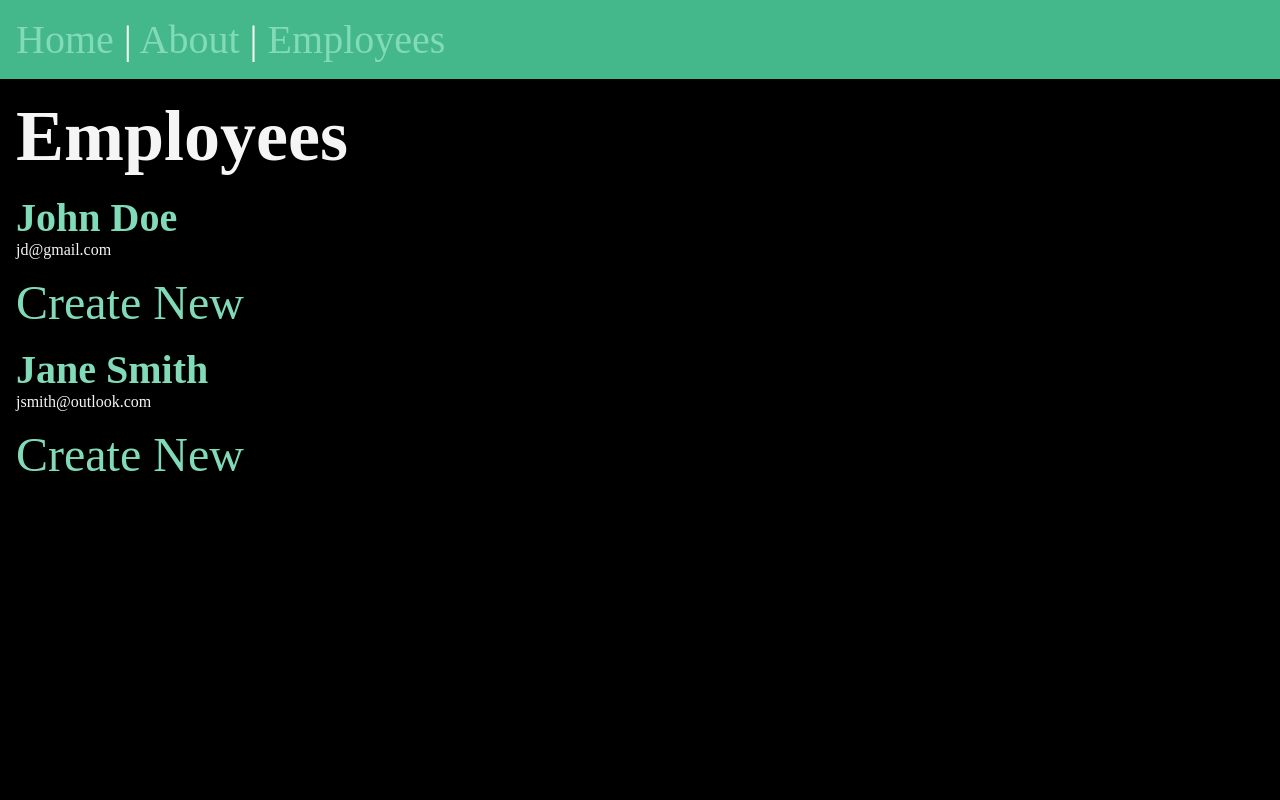
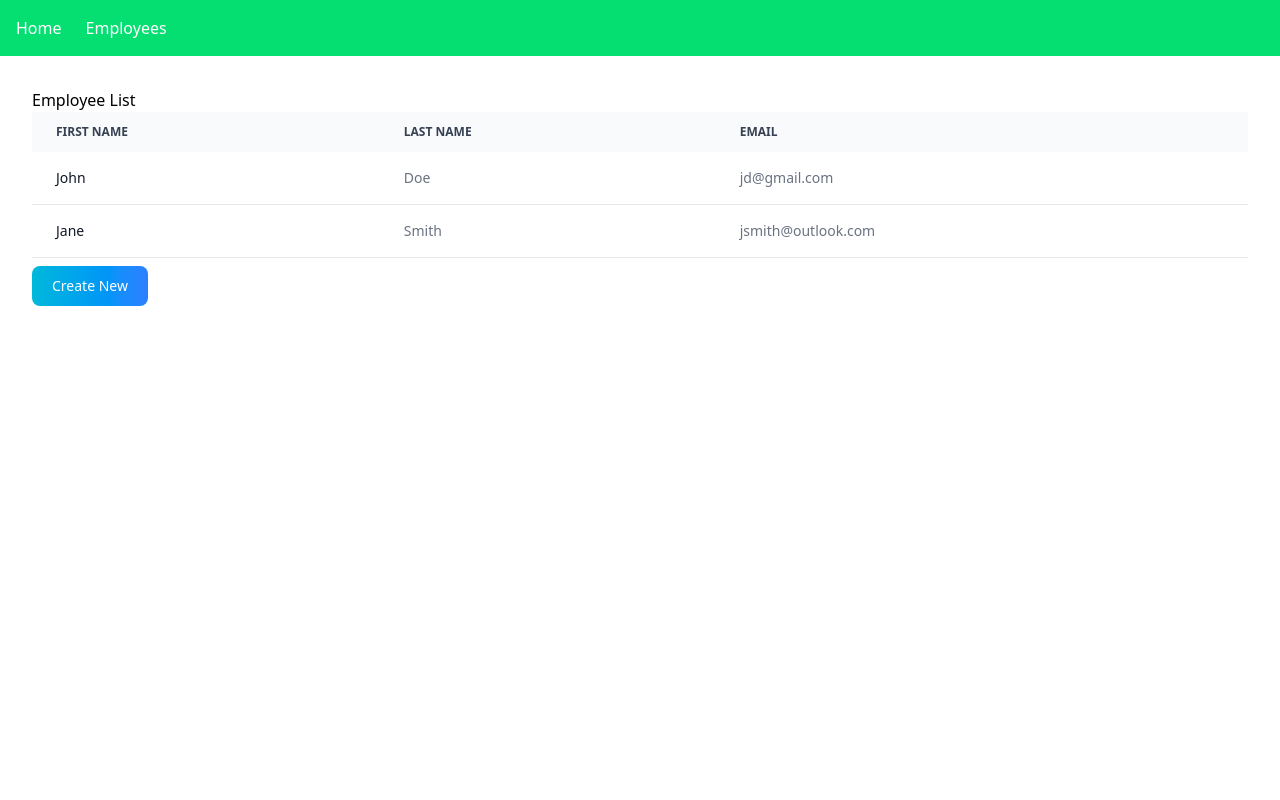
Before and after one commit to ashish74624/Employee-Directory, a Django app: page /employees/ in a window 1280 px wide. Run offline with Django 5.2, Linux system fonts and the light colour scheme; data comes from the database, SQL or seed files in the repository.

Commit message:
Refactor employee list template for improved layout and styling; remove unused CSS and about page

```diff
--- a/emp/employee/templates/employees/employee_list.html
+++ b/emp/employee/templates/employees/employee_list.html
@@ -1,18 +1,41 @@
 {% extends 'layout.html' %} {% block title %} Employees {% endblock %}
 {% block content %}
-<section>
-  <h1>Employees</h1>
+<section class="p-8">
+  <h1>Employee List</h1>
 
-  {% for employee in employees %}
-  <article class="post">
-    <h2>
-      <a href="{%  url 'employee_dir:page' slug=employee.email %}">
-        {{ employee.first_name }} {{employee.last_name}}
-      </a>
-    </h2>
-    <p>{{ employee.email }}</p>
-  </article>
-  <a href="{% url 'employee_dir:create' %}">Create New</a>
-  {% endfor %}
+  <div class="relative overflow-x-auto">
+    <table class="w-full text-sm text-left rtl:text-right text-gray-500">
+      <thead class="text-xs text-gray-700 uppercase bg-gray-50">
+        <tr>
+          <th scope="col" class="px-6 py-3">First name</th>
+          <th scope="col" class="px-6 py-3">Last name</th>
+          <th scope="col" class="px-6 py-3">Email</th>
+        </tr>
+      </thead>
+      <tbody>
+        {% for employee in employees %}
+        <tr class="bg-white border-b border-gray-200">
+          <th
+            scope="row"
+            class="px-6 py-4 font-medium text-gray-900 whitespace-nowrap"
+          >
+            {{ employee.first_name }}
+          </th>
+          <td class="px-6 py-4">{{ employee.last_name }}</td>
+          <td class="px-6 py-4">{{ employee.email }}</td>
+        </tr>
+        {% endfor %}
+      </tbody>
+    </table>
+  </div>
+
+  <a href="{% url 'employee_dir:create' %}">
+    <button
+      type="button"
+      class="text-white bg-gradient-to-r from-cyan-500 to-blue-500 hover:bg-gradient-to-bl focus:ring-4 focus:outline-none focus:ring-cyan-300 font-medium rounded-lg text-sm px-5 py-2.5 text-center me-2 my-2"
+    >
+      Create New
+    </button>
+  </a>
 </section>
 {% endblock %}
--- a/emp/static/css/style.css
+++ /dev/null
@@ -1,46 +0,0 @@
-* {
-  margin: 0;
-  padding: 0;
-  box-sizing: border-box;
-}
-
-body {
-  min-height: 100vh;
-  background-color: black;
-  color: whitesmoke;
-  font-size: 3rem;
-}
-
-nav {
-  padding: 1rem;
-  background-color: #44b78b;
-  color: white;
-  font-size: 2.5rem;
-}
-
-main {
-  padding: 1rem;
-}
-
-section {
-  display: flex;
-  flex-flow: column;
-  gap: 1rem;
-}
-
-h2 {
-  font-size: 2.5rem;
-}
-
-p {
-  font-size: 1rem;
-}
-
-a {
-  text-decoration: none;
-  color: #81dbb8;
-}
-
-a:hover {
-  opacity: 0.85;
-}
--- a/emp/templates/about.html
+++ /dev/null
@@ -1,5 +0,0 @@
-{% extends 'layout.html' %} {% block title %} About {% endblock %}
-{% block content %}
-<h1>About</h1>
-<p>Check out my <a href="/">Home</a> page.</p>
-{% endblock %}
--- a/emp/templates/layout.html
+++ b/emp/templates/layout.html
@@ -1,19 +1,14 @@
 <!DOCTYPE html>
-{% load static %}
 <html lang="en">
   <head>
     <meta charset="UTF-8" />
     <meta name="viewport" content="width=device-width, initial-scale=1.0" />
     <title>{% block title %} Django App {% endblock %}</title>
-    <link rel="stylesheet" href="{% static 'css/style.css' %}" />
-    <script src="{% static 'js/main.js' %}" defer></script>
+    <script src="https://cdn.jsdelivr.net/npm/@tailwindcss/browser@4"></script>
   </head>
   <body>
-    <nav>
+    <nav class="bg-green-400 text-white p-4 flex gap-6">
       <a href="/"> Home </a>
-      |
-      <a href="/about"> About </a>
-      |
       <a href="{% url 'employee_dir:list' %}"> Employees </a>
     </nav>
     <main>{% block content %} {% endblock %}</main>
```
Also changed, not shown: emp/templates/home.html (+8 -4 lines).
